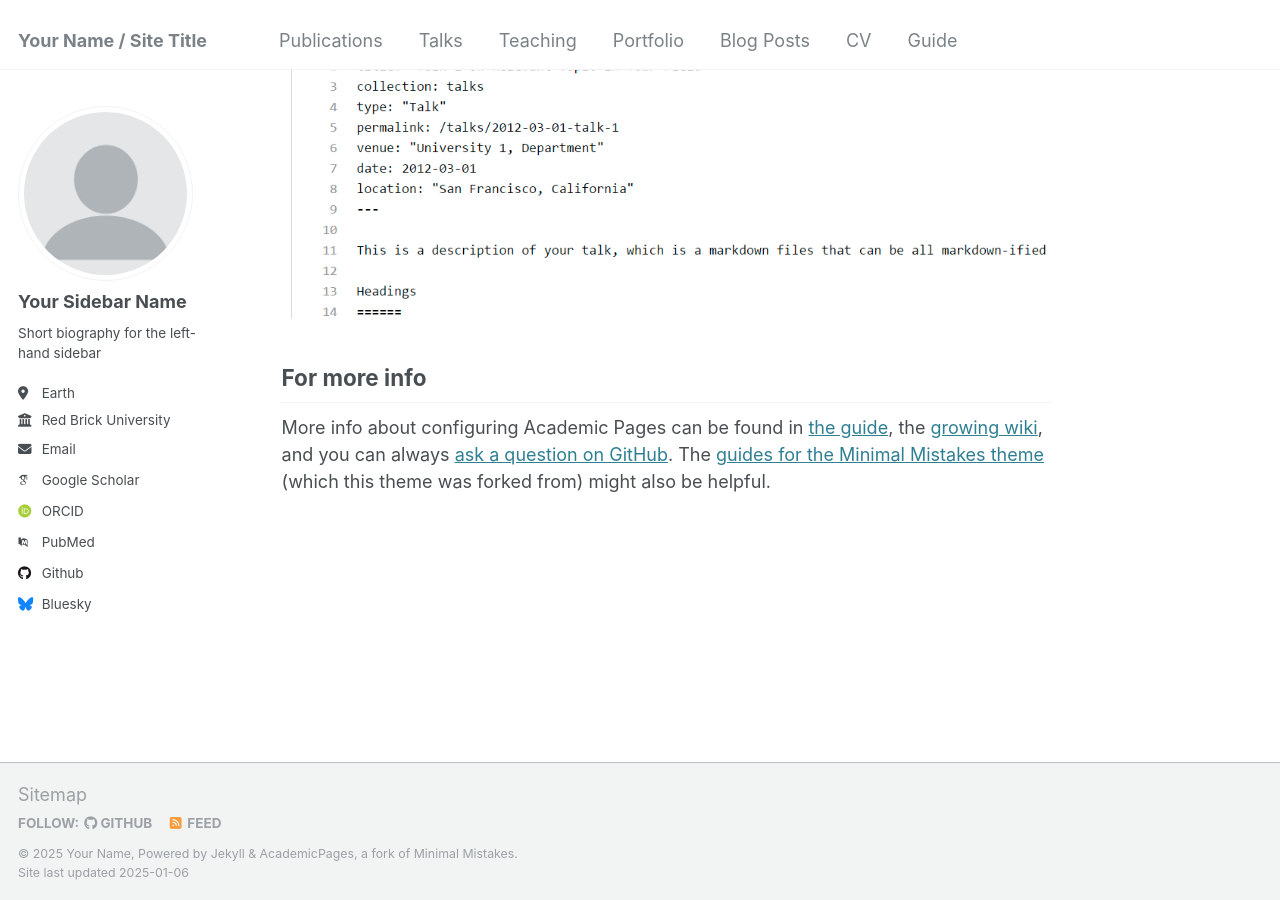
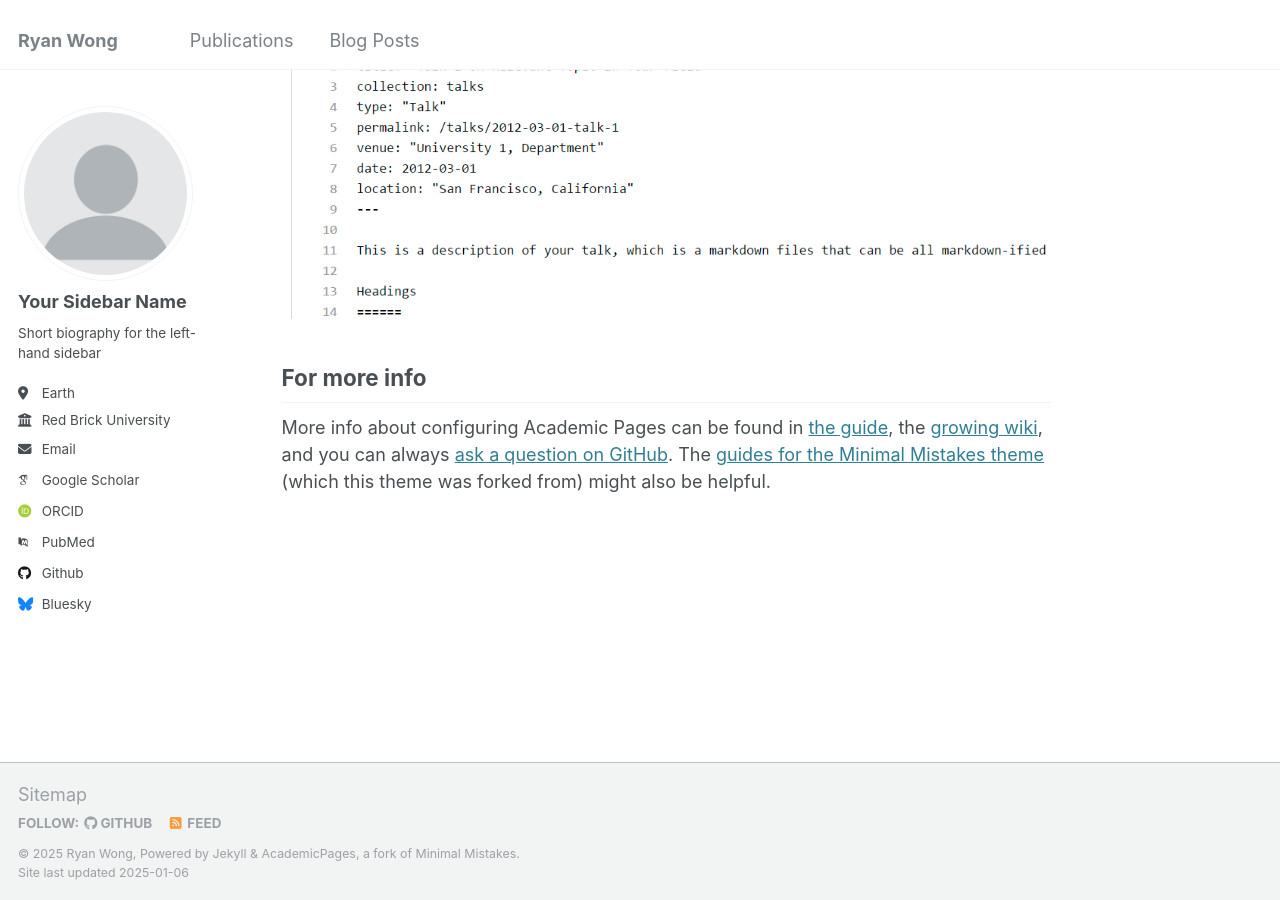
Before and after one commit to ryanwongsa/ryanwongsa.github.io, a Jekyll site: the page built from _pages/about.md, in a window 1280 px wide and 900 px high, scrolled down 2643 px. Built offline with Jekyll 4.4.1, drawn with Linux system fonts in a browser that asks for light colours; some web fonts are replaced.

Commit message:
addded basic details

```diff
--- a/_config.yml
+++ b/_config.yml
@@ -7,14 +7,14 @@
 # server process.
 
 # Basic Site Settings
-locale                   : "en-US"
-title                    : "Your Name / Site Title"
-title_separator          : "-"
-name                     : &name "Your Name"
+locale                   : "en-GB"
+title                    : "Ryan Wong"
+title_separator          : "PhD Candidate"
+name                     : &name "Ryan Wong"
 description              : &description "personal description"
-url                      : https://academicpages.github.io # the base hostname & protocol for your site e.g. "https://[your GitHub username].github.io"
+url                      : https://ryaniswong.com # the base hostname & protocol for your site e.g. "https://[your GitHub username].github.io"
 baseurl                  : "" # the subpath of your site, e.g. "/blog"
-repository               : "academicpages/academicpages.github.io"
+repository               : "ryanwongsa/ryanwongsa.github.io"
 
 # Site Author - The following control what appear as part of the author content on the side bar.
 #               If a field is blank the icon and link will not appear, otherwise it will be shown.
```
Also changed, not shown: _data/authors.yml (+12 -12 lines), _data/navigation.yml (+10 -10 lines), images/bio-photo-2.jpg, images/bio-photo.jpg.
